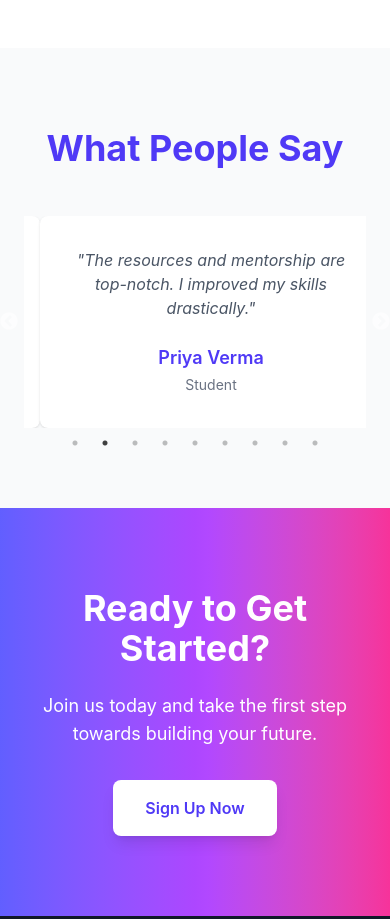
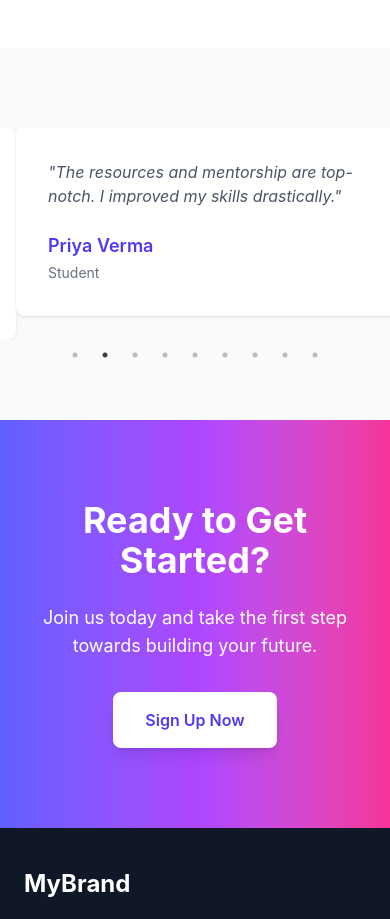
Before and after one commit to irfancsrr/Modern_landing_page, a Next.js app: page / in a window 390 px wide. Shown: the part 2560-3479 px from the top of the page. Built offline with nearby package versions, Linux system fonts and the light colour scheme.

Commit message:
react-slick solve error

```diff
--- a/src/components/Testimonials.jsx
+++ b/src/components/Testimonials.jsx
@@ -27,7 +27,7 @@ const Testimonials = () => {
 
   return (
     <section id="testimonials" className="py-20 bg-gray-50 overflow-hidden" >
-      <div className="max-w-7xl mx-auto px-6 text-center">
+      <div className="max-w-7xl mx-auto px-6 text-center hidden md:block">
         <h2 className="text-4xl font-bold text-indigo-600 mb-12">What People Say</h2>
 
         <Slider {...settings}>
@@ -46,6 +46,24 @@ const Testimonials = () => {
           ))}
         </Slider>
       </div>
+              {/* Phone → 1 slide */}
+        <div className="block md:hidden">
+          <Slider {...settings} slidesToShow={1}>
+            {testimonials.map((t, index) => (
+              <motion.div
+                key={index}
+                initial={{ opacity: 0, y: 50 }}
+                animate={{ opacity: 1, y: 0 }}
+                transition={{ duration: 0.6, delay: index * 0.2 }}
+                className="p-8 mx-4 rounded-lg shadow hover:shadow-2xl transition bg-white"
+              >
+                <p className="text-gray-600 italic mb-6">"{t.feedback}"</p>
+                <h3 className="text-lg font-semibold text-indigo-600">{t.name}</h3>
+                <span className="text-gray-500 text-sm">{t.role}</span>
+              </motion.div>
+            ))}
+          </Slider>
+        </div>
     </section>
   );
 };
```
